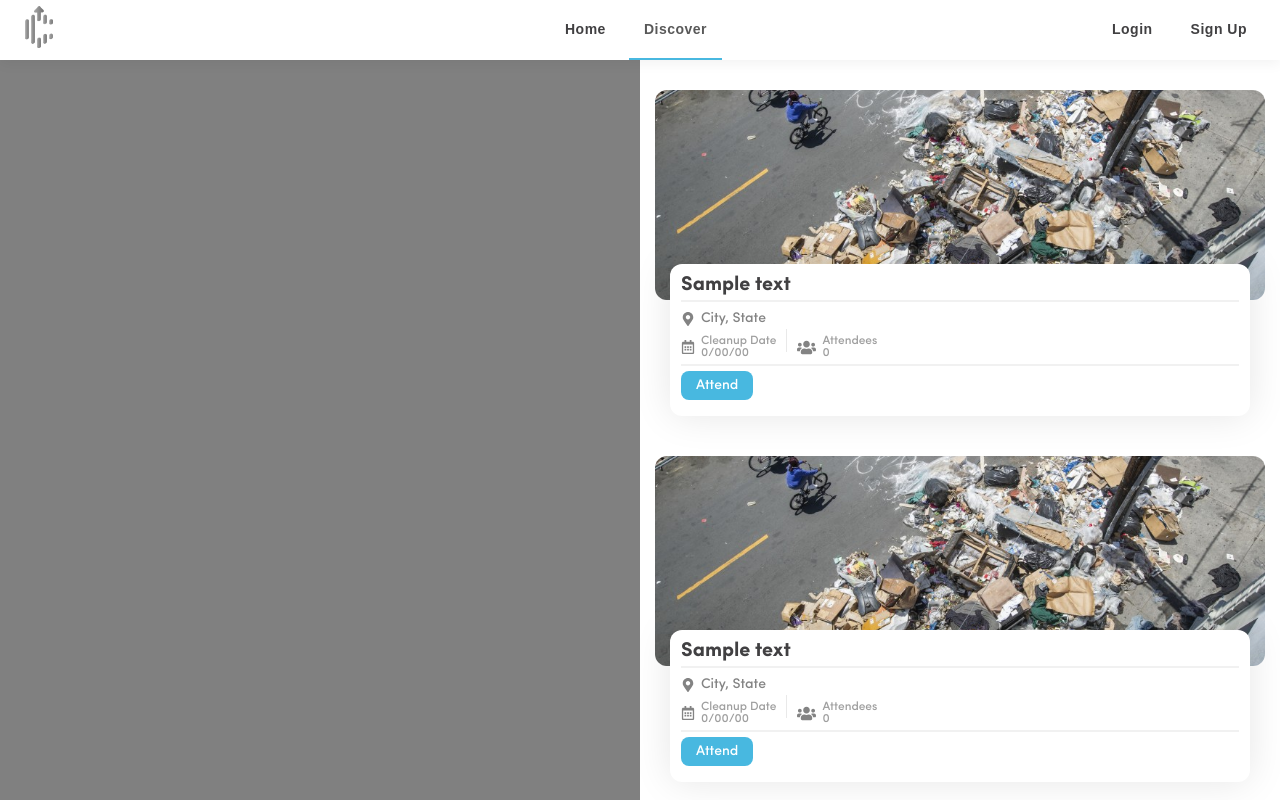
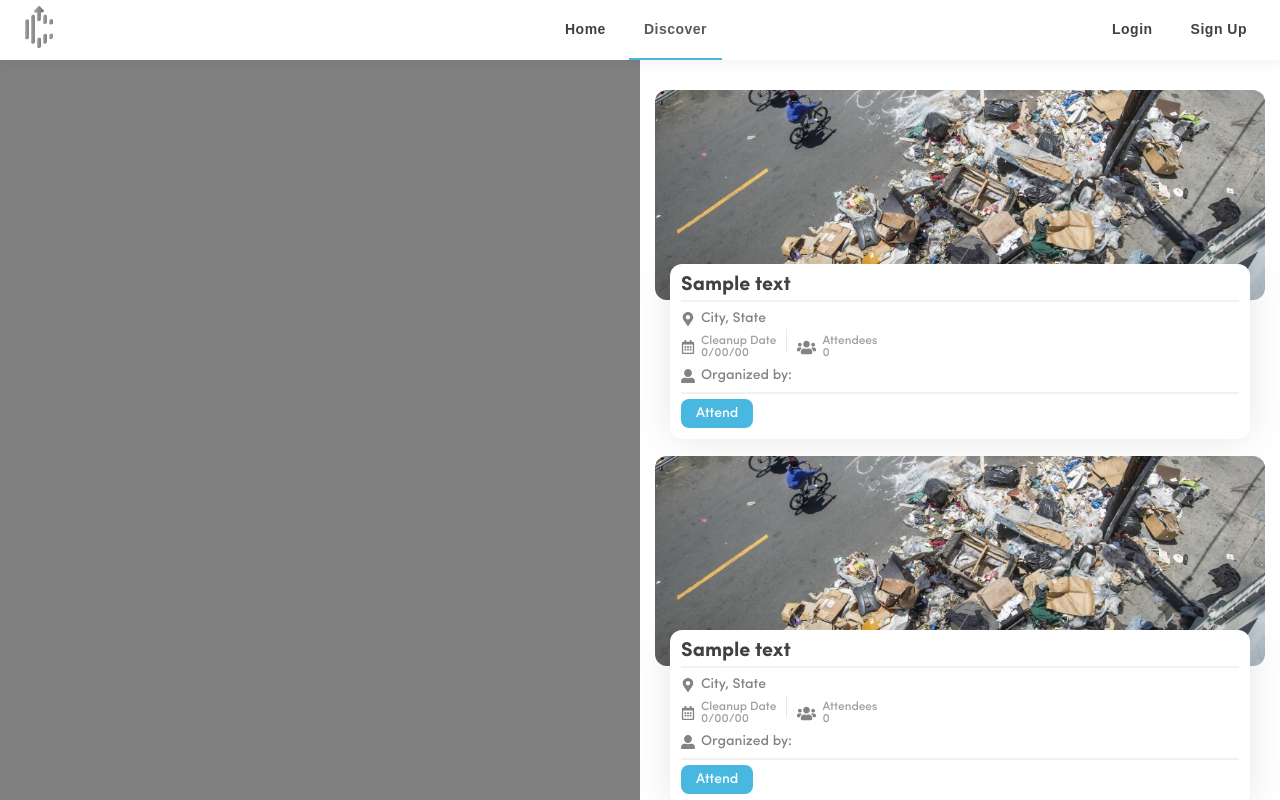
Before and after one commit to CleanEarthIO/web, a React (Create React App) app: page /discover in a window 1280 px wide. Shown: the top 800 px of the page. Built offline with nearby package versions, Linux system fonts and the light colour scheme; a web font is replaced by a local one.

Commit message:
[Add] Organized tag for listings

```diff
--- a/src/components/listings/Listings.tsx
+++ b/src/components/listings/Listings.tsx
@@ -1,6 +1,6 @@
 import React from 'react';
 import styled from 'styled-components';
-import { FaMapMarkerAlt, FaRegCalendarAlt, FaUsers } from 'react-icons/fa';
+import { FaMapMarkerAlt, FaRegCalendarAlt, FaUsers, FaUserAlt } from 'react-icons/fa';
 
 import testimg from '../../assets/images/testimg.jpg';
 import { ItemDivider } from '../globalUI/GlobalUI';
@@ -115,6 +115,9 @@ function ListingTest(): JSX.Element[] {
                             </span>
                         </p>
                     </div>
+                    <p style={{ marginBottom: '9px' }}>
+                        <FaUserAlt /> Organized by:
+                    </p>
                     <ItemDivider />
                     <ListingButton>Attend</ListingButton>
                 </ListingDetails>
```
